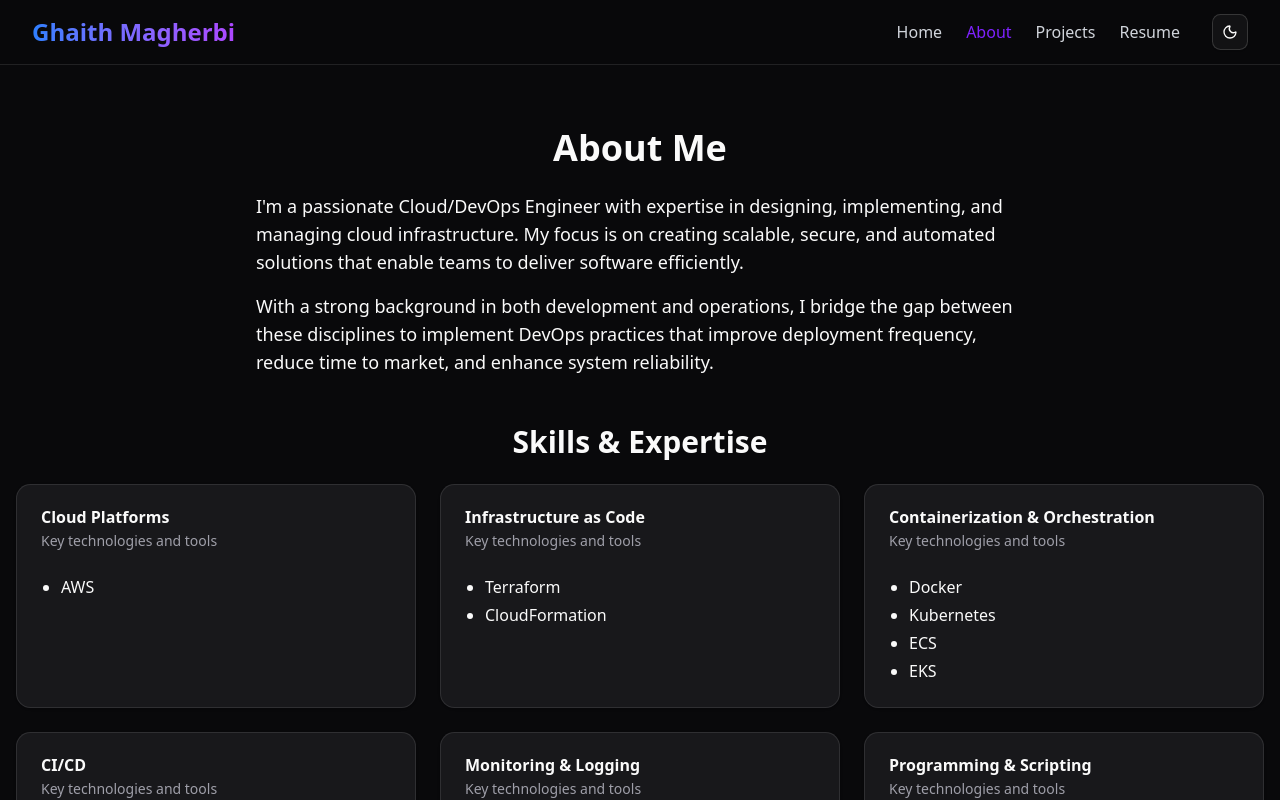
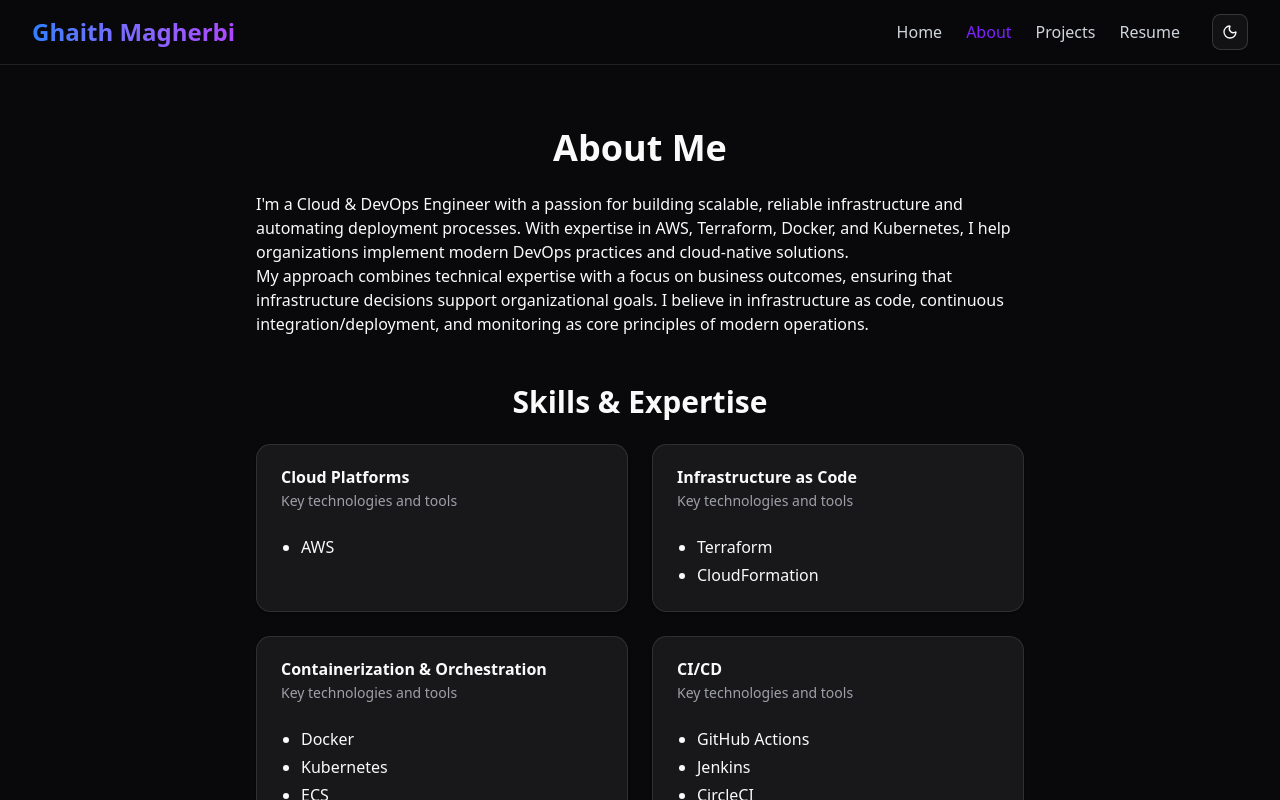
Before and after one commit to MGhaith/my-Portfolio, a React (Vite) app in the folder frontend/: page /about in a window 1280 px wide. Shown: the top 800 px of the page. Built offline with nearby package versions, Linux system fonts and the light colour scheme.

Commit message:
updatepages and add animations

```diff
--- a/frontend/src/components/HeroSection.tsx
+++ b/frontend/src/components/HeroSection.tsx
@@ -8,21 +8,21 @@ export default function HeroSection() {
       <div className="container px-4 md:px-6">
         <div className="flex flex-col items-center space-y-4 text-center">
           <div className="space-y-2">
-            <h1 className="text-3xl font-bold tracking-tighter sm:text-4xl md:text-5xl lg:text-6xl/none">
+            <h1 className="text-3xl font-bold tracking-tighter sm:text-4xl md:text-5xl lg:text-6xl/none animate-in fade-in zoom-in duration-700">
               Ghaith Magherbi
             </h1>
-            <p className="mx-auto max-w-[700px] text-gray-500 md:text-xl dark:text-gray-400">
+            <p className="mx-auto max-w-[700px] text-gray-500 md:text-xl dark:text-gray-400 animate-in fade-in slide-in-from-bottom duration-700 delay-300">
               Cloud & DevOps Engineer specializing in AWS, Terraform, Docker, and Kubernetes
             </p>
           </div>
-          <div className="space-x-4">
+          <div className="space-x-4 animate-in fade-in slide-in-from-bottom duration-700 delay-500">
             <Link to="/about">
-              <Button className="h-11 px-6">
+              <Button className="h-11 px-6 hover:scale-105 transition-transform">
                 About Me <ArrowRight className="ml-2 h-4 w-4" />
               </Button>
             </Link>
             <Link to="/resume">
-              <Button variant="outline" className="h-11 px-6">
+              <Button variant="outline" className="h-11 px-6 hover:scale-105 transition-transform">
                 Resume
               </Button>
             </Link>
--- a/frontend/src/pages/About.tsx
+++ b/frontend/src/pages/About.tsx
@@ -30,23 +30,23 @@ export default function About() {
 
   return (
     <div className="container mx-auto p-4 py-16 space-y-12">
-      <section className="space-y-6">
+      {/* About Me Section */}
+      <section className="max-w-3xl mx-auto space-y-6 animate-in fade-in duration-700">
         <h1 className="text-4xl font-bold text-center">About Me</h1>
-        <div className="max-w-3xl mx-auto text-lg">
-          <p className="mb-4">
-            I'm a passionate Cloud/DevOps Engineer with expertise in designing, implementing, and managing cloud infrastructure.
-            My focus is on creating scalable, secure, and automated solutions that enable teams to deliver software efficiently.
+        <div className="prose dark:prose-invert mx-auto">
+          <p>
+            I'm a Cloud & DevOps Engineer with a passion for building scalable, reliable infrastructure and automating deployment processes. With expertise in AWS, Terraform, Docker, and Kubernetes, I help organizations implement modern DevOps practices and cloud-native solutions.
           </p>
           <p>
-            With a strong background in both development and operations, I bridge the gap between these disciplines to
-            implement DevOps practices that improve deployment frequency, reduce time to market, and enhance system reliability.
+            My approach combines technical expertise with a focus on business outcomes, ensuring that infrastructure decisions support organizational goals. I believe in infrastructure as code, continuous integration/deployment, and monitoring as core principles of modern operations.
           </p>
         </div>
       </section>
 
-      <section className="space-y-6">
+      {/* Skills Section */}
+      <section className="max-w-3xl mx-auto space-y-6 animate-in fade-in duration-700 delay-300">
         <h2 className="text-3xl font-bold text-center">Skills & Expertise</h2>
-        <div className="grid grid-cols-1 md:grid-cols-2 lg:grid-cols-3 gap-6">
+        <div className="grid grid-cols-1 md:grid-cols-2 gap-6">
           {skills.map((skillGroup) => (
             <Card key={skillGroup.category}>
               <CardHeader>
--- a/frontend/src/pages/Blog.tsx
+++ b/frontend/src/pages/Blog.tsx
@@ -33,15 +33,15 @@ export default function Blog() {
   ];
 
   return (
-    <div className="container mx-auto p-4 py-16 space-y-8">
-      <h1 className="text-4xl font-bold text-center">Blog</h1>
-      <p className="text-center text-gray-500 dark:text-gray-400 max-w-2xl mx-auto">
+    <div className="container mx-auto p-4 py-16 space-y-8 max-w-4xl">
+      <h1 className="text-4xl font-bold text-center animate-in fade-in duration-700">Blog</h1>
+      <p className="text-center text-gray-500 dark:text-gray-400 max-w-2xl mx-auto animate-in fade-in duration-700 delay-150">
         Thoughts, tutorials, and insights on cloud engineering, DevOps practices, and modern infrastructure.
       </p>
 
-      <div className="grid grid-cols-1 md:grid-cols-2 lg:grid-cols-3 gap-6">
+      <div className="flex flex-col space-y-6 animate-in fade-in duration-700 delay-300">
         {blogPosts.map((post) => (
-          <Card key={post.id} className="flex flex-col h-full">
+          <Card key={post.id} className="flex flex-col h-full hover:shadow-lg transition-all duration-300 hover:scale-[1.01]">
             <CardHeader>
               <CardTitle>{post.title}</CardTitle>
               <CardDescription className="flex justify-between">
```
